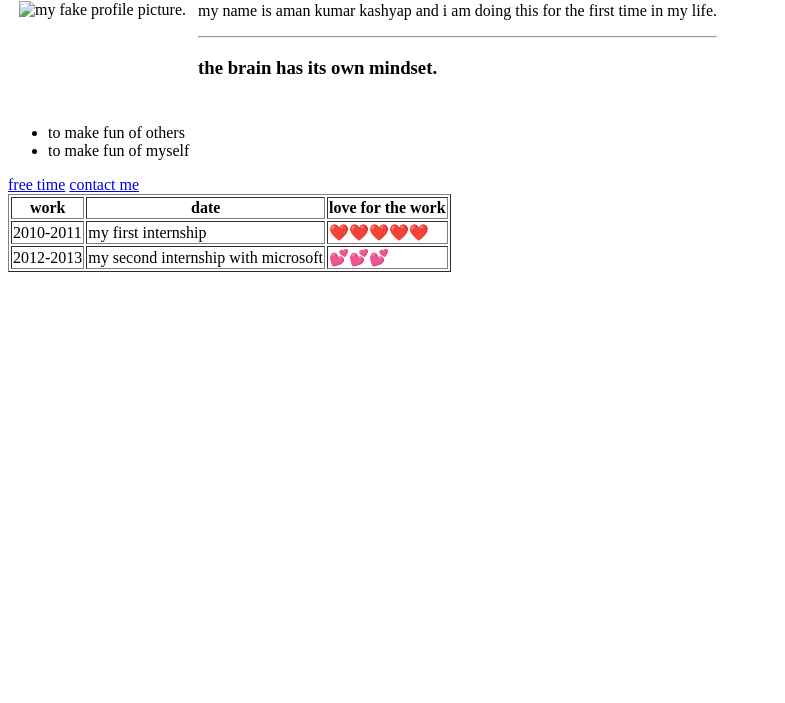
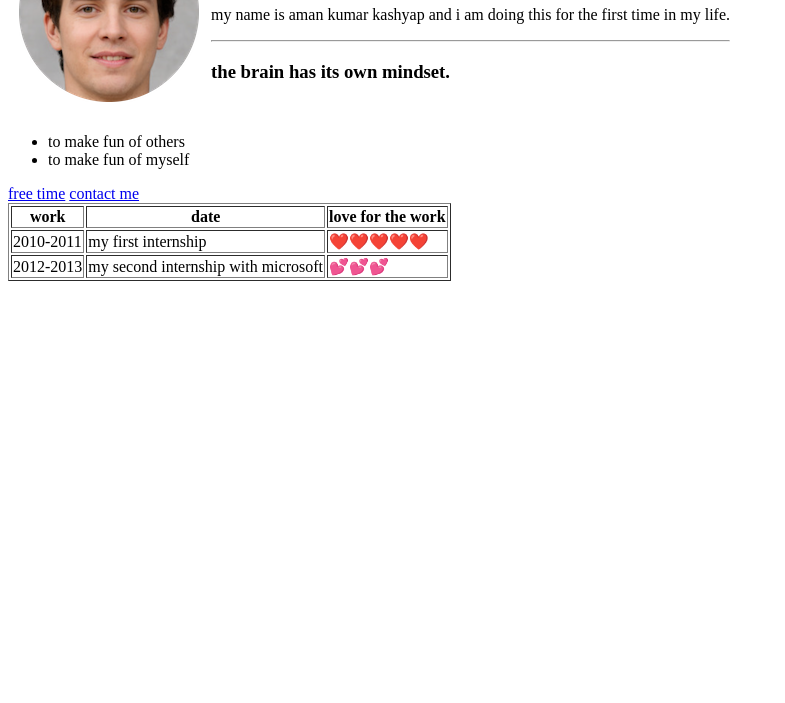
Before and after one commit to amankumarkashyap/cv, a plain HTML site: page index.html in a window 1280 px wide. Shown: the part 97-800 px from the top of the page, without its empty margins (0-785 px from the left). Drawn offline with Linux system fonts and the light colour scheme.

Commit message:
Update index.html

```diff
--- a/index.html
+++ b/index.html
@@ -8,7 +8,7 @@
 <body>
     <table cellspacing="10">
         <tr>
-            <td> <img src="human.img" alt="my fake profile picture."> </td>
+            <td> <img src="human.img.png" alt="my fake profile picture."> </td>
     <td> <h1> lets freaking roll out</h1>
         <p> my name is aman kumar kashyap and i am doing this for the first time in my life.</p>
         <hr>
```
